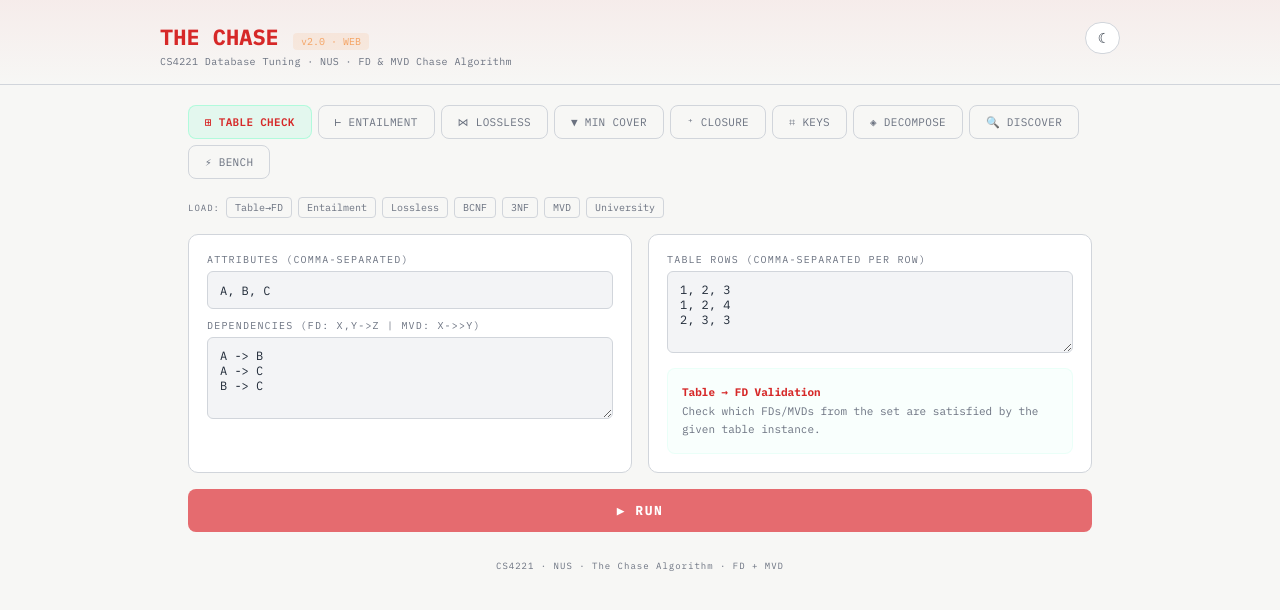
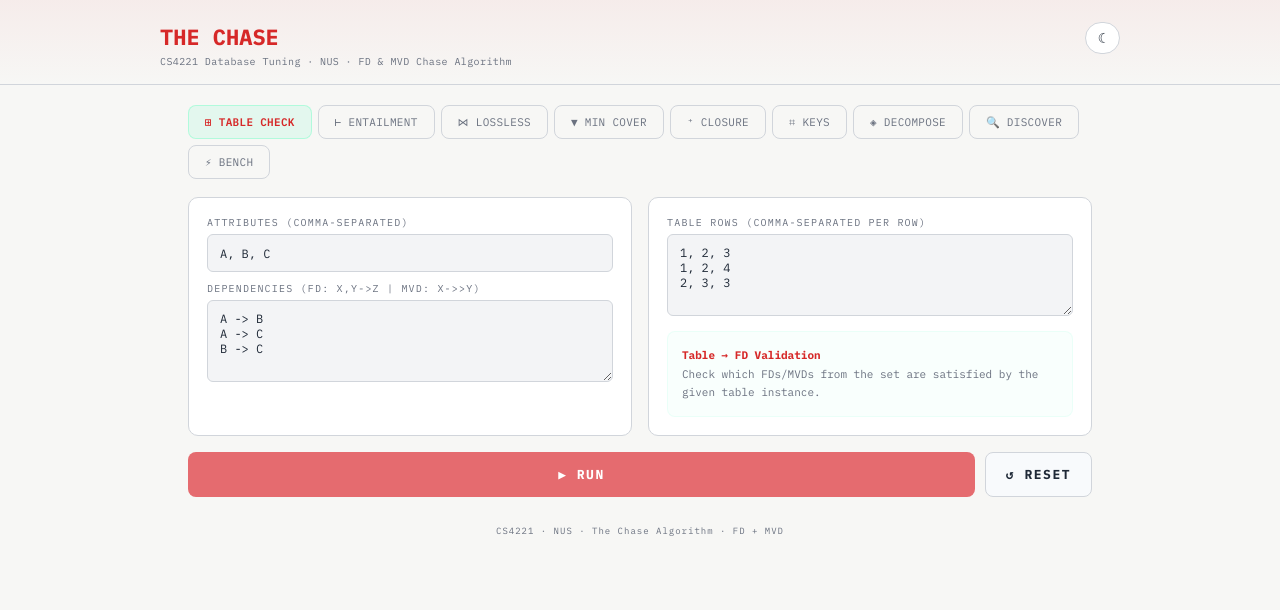
Before and after one commit to raynertjx/cs4221-chase, a Flask app: page / in a window 1280 px wide. Shown: the top 610 px of the page. Run offline with Flask 3, Linux system fonts and the light colour scheme.

Commit message:
Update index.html
remove pre-loading tabs and add reset button

```diff
--- a/web/templates/index.html
+++ b/web/templates/index.html
@@ -54,9 +54,6 @@
   .header-top { display: flex; justify-content: space-between; align-items: flex-start; gap: 16px; }
   .header-copy { min-width: 0; }
   .header h1 { font-family: var(--mono); font-size: 22px; font-weight: 700; color: var(--accent); display: inline; }
-  .header .badge { font-family: var(--mono); font-size: 10px; color: var(--accent2);
-    background: rgba(123,97,255,.12); padding: 2px 8px; border-radius: 4px; margin-left: 10px; }
-  body[data-theme="light"] .header .badge { background: rgba(244,162,97,.14); }
   .header p { font-family: var(--mono); font-size: 10px; color: var(--dim); margin-top: 4px; letter-spacing: .4px; }
   .theme-toggle { padding: 8px 12px; background: var(--surface); border: 1px solid var(--border); border-radius: 999px;
     color: var(--text); cursor: pointer; font-family: var(--mono); font-size: 10px; font-weight: 600;
@@ -80,13 +77,6 @@
   .type-btn:hover { border-color: var(--accent); color: var(--accent); }
   .type-btn.active { background: rgba(60,255,176,.1); border-color: rgba(60,255,176,.3); color: var(--accent); font-weight: 600; }
 
-  /* Examples */
-  .examples { display: flex; gap: 6px; flex-wrap: wrap; align-items: center; margin-bottom: 16px; }
-  .examples span { font-family: var(--mono); font-size: 9px; color: var(--dim); text-transform: uppercase; letter-spacing: 1px; }
-  .ex-btn { padding: 3px 8px; background: transparent; border: 1px solid var(--border); border-radius: 4px;
-    color: var(--dim); cursor: pointer; font-family: var(--mono); font-size: 10px; transition: all .12s; }
-  .ex-btn:hover { border-color: var(--accent); color: var(--accent); }
-
   /* Panels */
   .panels { display: grid; grid-template-columns: 1fr 1fr; gap: 16px; margin-bottom: 16px; }
   .panel { background: var(--surface); border: 1px solid var(--border); border-radius: 10px; padding: 18px; }
@@ -108,13 +98,18 @@
   .field input { height: 38px; }
   .field input:focus, .field textarea:focus { border-color: var(--accent); }
 
-  /* Run button */
-  .run-btn { width: 100%; padding: 13px; background: var(--accent); color: #080B12; border: none;
+  /* Run & Reset buttons */
+  .btn-row { display: flex; gap: 10px; margin-bottom: 8px; }
+  .run-btn { padding: 13px; background: var(--accent); color: #080B12; border: none;
     border-radius: 8px; font-family: var(--mono); font-size: 13px; font-weight: 700; cursor: pointer;
     letter-spacing: 1.5px; text-transform: uppercase; transition: filter .15s; }
   body[data-theme="light"] .run-btn { background: #E56B6F; color: #FFFFFF; }
   .run-btn:hover { filter: brightness(1.12); }
   .run-btn:disabled { opacity: .5; cursor: wait; }
+  .reset-btn { padding: 13px 20px; background: var(--surface2); color: var(--text); border: 1px solid var(--border);
+    border-radius: 8px; font-family: var(--mono); font-size: 13px; font-weight: 700; cursor: pointer;
+    letter-spacing: 1.5px; text-transform: uppercase; transition: all .15s; }
+  .reset-btn:hover { border-color: var(--accent); color: var(--accent); }
 
   /* Results */
   .result-box { background: var(--surface); border: 1px solid var(--border); border-radius: 10px;
@@ -195,7 +190,6 @@
     <div class="header-top">
       <div class="header-copy">
         <h1>THE CHASE</h1>
-        <span class="badge">v2.0 · WEB</span>
         <p>CS4221 Database Tuning · NUS · FD &amp; MVD Chase Algorithm</p>
       </div>
       <button class="theme-toggle" id="themeToggle" type="button" onclick="toggleTheme()" aria-label="Toggle theme" title="Toggle theme">
@@ -220,30 +214,16 @@
     <button class="tab" data-tab="bench">⚡ Bench</button>
   </div>
 
-  <!-- Examples -->
-  <div class="examples">
-    <span>Load:</span>
-    <button class="ex-btn" onclick="loadExample('tableCheck')">Table→FD</button>
-    <button class="ex-btn" onclick="loadExample('entailment')">Entailment</button>
-    <button class="ex-btn" onclick="loadExample('lossless')">Lossless</button>
-    <button class="ex-btn" onclick="loadExample('bcnf')">BCNF</button>
-    <button class="ex-btn" onclick="loadExample('3nf')">3NF</button>
-    <button class="ex-btn" onclick="loadExample('mvd')">MVD</button>
-    <button class="ex-btn" onclick="loadExample('university')">University</button>
-  </div>
-
   <!-- Input panels -->
   <div class="panels">
     <div class="panel">
       <div class="field">
         <label>Attributes (comma-separated)</label>
-        <input id="attrs" value="A, B, C" placeholder="A, B, C, D">
+        <input id="attrs" placeholder="A, B, C, D">
       </div>
       <div class="field">
         <label>Dependencies (FD: X,Y->Z  |  MVD: X->>Y)</label>
-        <textarea id="fds" rows="4" placeholder="A,B -> C&#10;C -> D&#10;A ->> B">A -> B
-A -> C
-B -> C</textarea>
+        <textarea id="fds" rows="4" placeholder="A,B -> C&#10;C -> D&#10;A ->> B"></textarea>
       </div>
     </div>
 
@@ -252,7 +232,10 @@ B -> C</textarea>
     </div>
   </div>
 
-  <button class="run-btn" id="runBtn" onclick="run()">▶ Run</button>
+  <div class="btn-row">
+    <button class="run-btn" id="runBtn" onclick="run()" style="flex:1">▶ Run</button>
+    <button class="reset-btn" onclick="resetTab()">↺ Reset</button>
+  </div>
 
   <div id="error" class="error hidden"></div>
   <div id="results"></div>
@@ -263,35 +246,72 @@ B -> C</textarea>
 <script>
 // ── State ───────────────────────────────────────────────────────────────────
 let currentTab = 'table_check';
+let currentDecompType = 'bcnf';
 const THEME_KEY = 'chase-theme';
 
-const EXAMPLES = {
-  tableCheck: { attrs: 'A, B, C', fds: 'A -> B\nA -> C\nB -> C', table: '1, 2, 3\n1, 2, 4\n2, 3, 3' },
-  entailment: { attrs: 'A, B, C, D', fds: 'A,B -> C\nC -> D\nD -> A', target: 'A,B -> D' },
-  lossless:   { attrs: 'A, B, C, D, E', fds: 'A -> B,C\nC -> D\nD -> E', decomp: '{A,B,C}\n{C,D}\n{D,E}' },
-  mvd:        { attrs: 'A, B, C, D', fds: 'A ->> B\nA -> C', decomp: '{A,B}\n{A,C,D}' },
-  bcnf:       { attrs: 'A, B, C, D', fds: 'A -> B\nB -> C\nC -> D\nD -> A' },
-  '3nf':      { attrs: 'S, C, I, G', fds: 'S,C -> G\nC -> I\nI -> C' },
-  university: { attrs: 'S, C, I, G, R', fds: 'S,C -> G\nC -> I\nI -> C\nS,C -> R', decomp: '{S,C,G,R}\n{C,I}' },
+// ── Default data for each tab ───────────────────────────────────────────────
+const DEFAULTS = {
+  table_check: {
+    attrs: 'A, B, C',
+    fds: 'A -> B\nA -> C\nB -> C',
+    table: '1, 2, 3\n1, 2, 4\n2, 3, 3'
+  },
+  entailment: {
+    attrs: 'A, B, C, D',
+    fds: 'A,B -> C\nC -> D\nD -> A',
+    target: 'A,B -> D'
+  },
+  lossless: {
+    attrs: 'A, B, C, D, E',
+    fds: 'A -> B,C\nC -> D\nD -> E',
+    decomp: '{A,B,C}\n{C,D}\n{D,E}'
+  },
+  mincover: {
+    attrs: 'A, B, C, D',
+    fds: 'A,B -> C\nA,B -> D\nA -> C\nC -> D\nD -> A'
+  },
+  closure: {
+    attrs: 'A, B, C, D',
+    fds: 'A,B -> C\nC -> D\nD -> A',
+    closureInput: 'A, B'
+  },
+  keys: {
+    attrs: 'A, B, C, D',
+    fds: 'A,B -> C\nC -> D\nD -> A'
+  },
+  decompositions: {
+    attrs: 'A, B, C, D',
+    fds: 'A -> B\nB -> C\nC -> D\nD -> A'
+  },
+  discover: {
+    attrs: 'Name, Dept, Manager',
+    fds: '',
+    discoverTable: 'Alice, CS, Prof X\nBob, CS, Prof X\nCharlie, Math, Prof Y\nDiana, Math, Prof Y\nEve, EE, Prof Z'
+  },
+  bench: {
+    attrs: 'A, B, C, D, E, F',
+    fds: 'A -> B\nB -> C\nC -> D\nA,B -> E\nD,E -> F'
+  },
 };
 
+// ── Right panel templates (no hardcoded values — filled by loadDefaults) ────
 const RIGHT_PANELS = {
   table_check: `
     <div class="field"><label>Table Rows (comma-separated per row)</label>
-    <textarea id="table" rows="4" placeholder="1, 2, 3&#10;1, 2, 4">1, 2, 3\n1, 2, 4\n2, 3, 3</textarea></div>
+    <textarea id="table" rows="4" placeholder="1, 2, 3&#10;1, 2, 4"></textarea></div>
     <div class="info-box"><strong>Table → FD Validation</strong><br>Check which FDs/MVDs from the set are satisfied by the given table instance.</div>`,
   entailment: `
     <div class="field"><label>Target FD to check</label>
-    <input id="target" value="A,B -> D" placeholder="A,B -> D"></div>
+    <input id="target" placeholder="A,B -> D"></div>
     <div class="info-box"><strong>Chase Entailment</strong><br>2-row tableau test: is the target FD logically implied by Σ?</div>`,
   lossless: `
     <div class="field"><label>Decomposition (one per line: {A,B,C})</label>
-    <textarea id="decomp" rows="3" placeholder="{A,B,C}&#10;{C,D}">{A,B,C}\n{C,D}</textarea></div>
+    <textarea id="decomp" rows="3" placeholder="{A,B,C}&#10;{C,D}"></textarea></div>
     <div class="info-box"><strong>Lossless-Join (FD + MVD)</strong><br>Full tableau chase with FD equating and MVD row-generation rules.</div>`,
   mincover: `<div class="info-box"><strong>Minimal Cover</strong><br>1. Singleton RHS → 2. Remove extraneous LHS → 3. Remove redundant FDs → 4. Merge</div>`,
   closure: `
     <div class="field"><label>Attributes for closure</label>
-    <input id="closureInput" value="A, B" placeholder="A, B"></div>
+    <input id="closureInput" placeholder="A, B"></div>
     <div class="info-box"><strong>Attribute Closure</strong><br>Compute X⁺ and check if it's a superkey.</div>`,
   keys: `<div class="info-box"><strong>Candidate Keys</strong><br>Find all minimal attribute sets whose closure covers the full schema.</div>`,
   decompositions: `
@@ -303,17 +323,17 @@ const RIGHT_PANELS = {
     </div>
     <div class="info-box" id="decompInfo"><strong>BCNF Decomposition</strong><br>Decompose into Boyce-Codd Normal Form (BCNF): every determinant is a candidate key.</div>`,
   discover: `
-    <div class="field"><label>Table Rows (comma-separated per row)</label>
-    <textarea id="discoverTable" rows="4" placeholder="Alice, CS, Prof X&#10;Bob, CS, Prof X">Alice, CS, Prof X\nBob, CS, Prof X\nCharlie, Math, Prof Y\nDiana, Math, Prof Y</textarea></div>
-    <div class="info-box"><strong>FD Discovery</strong><br>Discover minimal FDs from a table using partition refinement.</div>`,
+    <div class="field"><label>Table Rows (comma-separated, matching attributes on the left)</label>
+    <textarea id="discoverTable" rows="4" placeholder="Alice, CS, Prof X&#10;Bob, CS, Prof X"></textarea></div>
+    <div class="info-box"><strong>FD Discovery</strong><br>Discover minimal FDs from a table using partition refinement. Each column maps to the attribute in the same position. No dependencies needed — they are discovered automatically.</div>`,
   bench: `<div class="info-box"><strong>Benchmark</strong><br>Time closure, minimal cover, entailment, candidate keys, BCNF, and 3NF decompositions on random FD sets of increasing size. Also runs FD-only vs FD+MVD ablation.</div>`,
 };
 
 // ── Theme ───────────────────────────────────────────────────────────────────
 function applyTheme(theme) {
   document.body.dataset.theme = theme;
+  const icon = document.getElementById('themeIcon');
   const btn = document.getElementById('themeToggle');
-  const icon = document.getElementById('themeIcon');
   if (icon) icon.textContent = theme === 'light' ? '☾' : '☀';
   if (btn) btn.setAttribute('aria-label', theme === 'light' ? 'Switch to dark mode' : 'Switch to light mode');
 }
@@ -330,8 +350,38 @@ function getInitialTheme() {
   return window.matchMedia('(prefers-color-scheme: light)').matches ? 'light' : 'dark';
 }
 
-// ── Global state ───────────────────────────────────────────────────────────
-let currentDecompType = 'bcnf';
+// ── Load defaults into current tab ──────────────────────────────────────────
+function loadDefaults(tab) {
+  const d = DEFAULTS[tab];
+  if (!d) return;
+
+  document.getElementById('attrs').value = d.attrs || '';
+  document.getElementById('fds').value = d.fds || '';
+
+  // Show/hide FDs field (Discover doesn't use FDs)
+  const fdsField = document.getElementById('fds').closest('.field');
+  fdsField.style.display = (tab === 'discover') ? 'none' : '';
+
+  // Fill right-panel fields after a tick (DOM might not be ready yet)
+  setTimeout(() => {
+    if (d.target && document.getElementById('target')) document.getElementById('target').value = d.target;
+    if (d.decomp && document.getElementById('decomp')) document.getElementById('decomp').value = d.decomp;
+    if (d.table && document.getElementById('table')) document.getElementById('table').value = d.table;
+    if (d.closureInput && document.getElementById('closureInput')) document.getElementById('closureInput').value = d.closureInput;
+    if (d.discoverTable && document.getElementById('discoverTable')) document.getElementById('discoverTable').value = d.discoverTable;
+  }, 30);
+}
+
+// ── Reset button ────────────────────────────────────────────────────────────
+function resetTab() {
+  document.getElementById('right-panel').innerHTML = RIGHT_PANELS[currentTab] || '';
+  document.getElementById('results').innerHTML = '';
+  document.getElementById('error').classList.add('hidden');
+  if (currentTab === 'decompositions') {
+    setTimeout(() => updateDecompInfo(), 50);
+  }
+  loadDefaults(currentTab);
+}
 
 // ── Tab switching ───────────────────────────────────────────────────────────
 document.querySelectorAll('.tab').forEach(btn => {
@@ -340,12 +390,17 @@ document.querySelectorAll('.tab').forEach(btn => {
     btn.classList.add('active');
     currentTab = btn.dataset.tab;
     document.getElementById('right-panel').innerHTML = RIGHT_PANELS[currentTab] || '';
-    // Re-attach decomposition type selector handlers if needed
+    document.getElementById('results').innerHTML = '';
+    document.getElementById('error').classList.add('hidden');
+
+    // Load defaults for this tab
+    loadDefaults(currentTab);
+
+    // Re-attach decomposition type selector if needed
     if (currentTab === 'decompositions') {
       setTimeout(() => updateDecompInfo(), 50);
     }
-    document.getElementById('results').innerHTML = '';
-    document.getElementById('error').classList.add('hidden');
+
     // Update run button text
     const labels = { table_check:'FD Check', entailment:'Chase', lossless:'Chase',
       mincover:'Min Cover', closure:'Closure', keys:'Find Keys', decompositions:'Decompose', discover:'Discover', bench:'Benchmark' };
@@ -353,7 +408,7 @@ document.querySelectorAll('.tab').forEach(btn => {
   });
 });
 
-// ── Decomposition type selector ──────────────────────────────────────────────
+// ── Decomposition type selector ─────────────────────────────────────────────
 function selectDecompType(type) {
   currentDecompType = type;
   updateDecompInfo();
@@ -373,19 +428,6 @@ function updateDecompInfo() {
       infoBox.innerHTML = '<strong>3NF Decomposition</strong><br>Decompose into Third Normal Form (3NF): every non-key attribute is fully dependent on each candidate key.';
     }
   }
-}
-
-// ── Load example ────────────────────────────────────────────────────────────
-function loadExample(key) {
-  const ex = EXAMPLES[key];
-  if (ex.attrs) document.getElementById('attrs').value = ex.attrs;
-  if (ex.fds) document.getElementById('fds').value = ex.fds;
-  // Set right-panel fields after a tick (they might not exist yet)
-  setTimeout(() => {
-    if (ex.target && document.getElementById('target')) document.getElementById('target').value = ex.target;
-    if (ex.decomp && document.getElementById('decomp')) document.getElementById('decomp').value = ex.decomp;
-    if (ex.table && document.getElementById('table')) document.getElementById('table').value = ex.table;
-  }, 50);
 }
 
 // ── API call ────────────────────────────────────────────────────────────────
@@ -463,7 +505,7 @@ async function run() {
 
   btn.disabled = false;
   const labels = { table_check:'FD Check', entailment:'Chase', lossless:'Chase',
-    mincover:'Min Cover', closure:'Closure', keys:'Find Keys', discover:'Discover', bench:'Benchmark' };
+    mincover:'Min Cover', closure:'Closure', keys:'Find Keys', decompositions:'Decompose', discover:'Discover', bench:'Benchmark' };
   btn.textContent = '▶ Run ' + (labels[currentTab] || 'Chase');
 }
 
@@ -538,7 +580,6 @@ function renderSteps(data, resultKey) {
 
 function renderMinCover(data) {
   if (!data.success) return;
-  // Build step viewer for minimal cover
   const steps = data.steps;
   let stepIdx = 0;
 
@@ -622,7 +663,6 @@ function renderBenchmark(data) {
   if (!data.success) return;
   let html = '<div class="result-box"><div class="result-title">Performance Benchmark</div>';
 
-  // Table
   html += '<div style="overflow-x:auto;border-radius:6px;border:1px solid var(--border);margin-bottom:16px">';
   html += '<table class="data-table"><thead><tr>';
   html += '<th>Label</th><th>Operation</th><th>#FDs</th><th>#Rows</th><th>ms/op</th>';
@@ -634,7 +674,6 @@ function renderBenchmark(data) {
   }
   html += '</tbody></table></div>';
 
-  // Entailment bars
   const entailEntries = data.entries.filter(e => e.operation === 'entailment');
   if (entailEntries.length) {
     html += '<div class="result-title">Entailment Scaling</div>';
@@ -647,7 +686,6 @@ function renderBenchmark(data) {
     }
   }
 
-  // Ablation
   if (data.ablation && data.ablation.length) {
     html += '<div class="result-title" style="margin-top:16px">Ablation: FD-only vs FD+MVD</div>';
     const maxA = Math.max(...data.ablation.map(e => e.time_ms));
@@ -705,9 +743,10 @@ function renderDataTable(rows, attrs) {
   return html;
 }
 
-// Init right panel
+// ── Init ────────────────────────────────────────────────────────────────────
 applyTheme(getInitialTheme());
 document.getElementById('right-panel').innerHTML = RIGHT_PANELS['table_check'];
+loadDefaults('table_check');
 </script>
 </body>
 </html>
```
